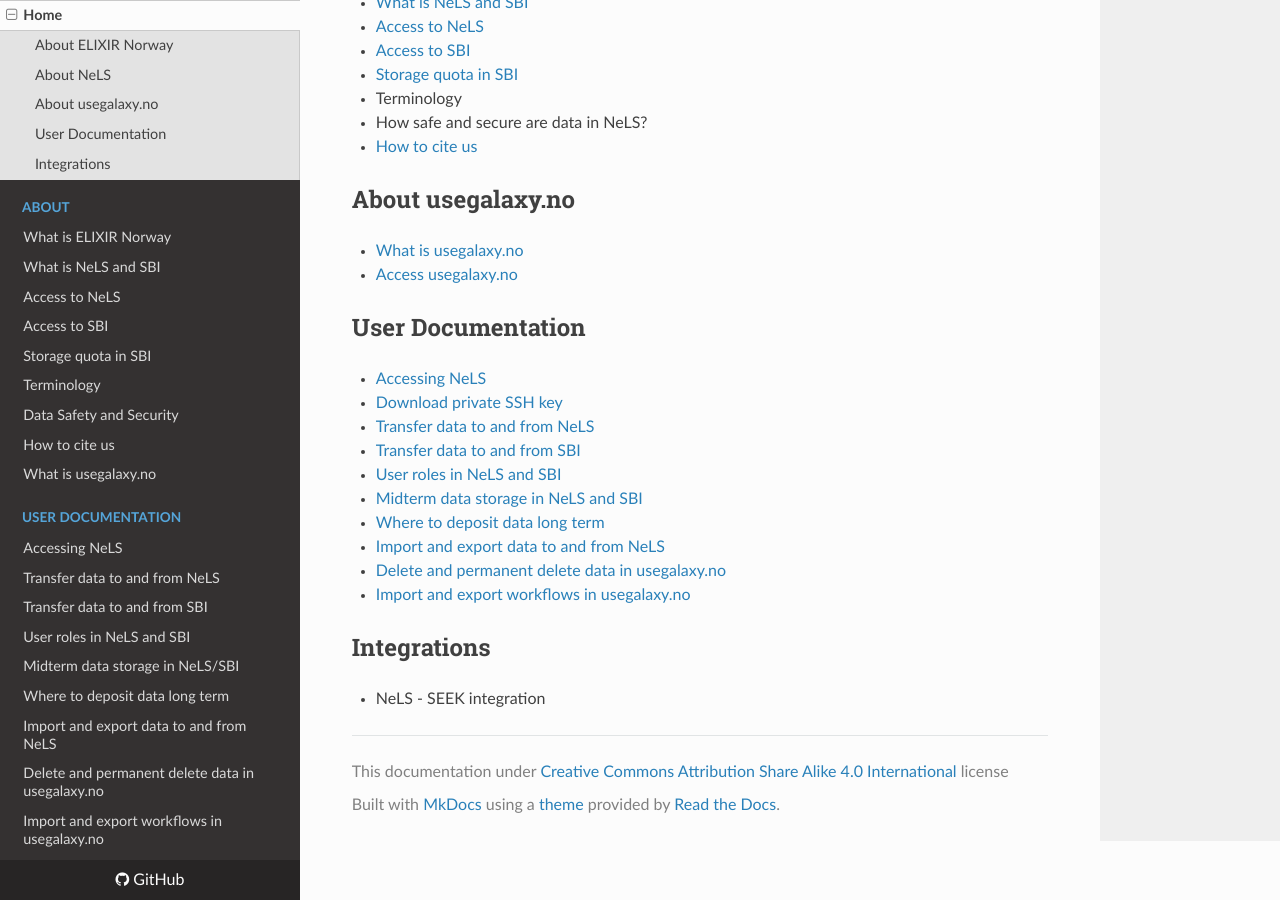
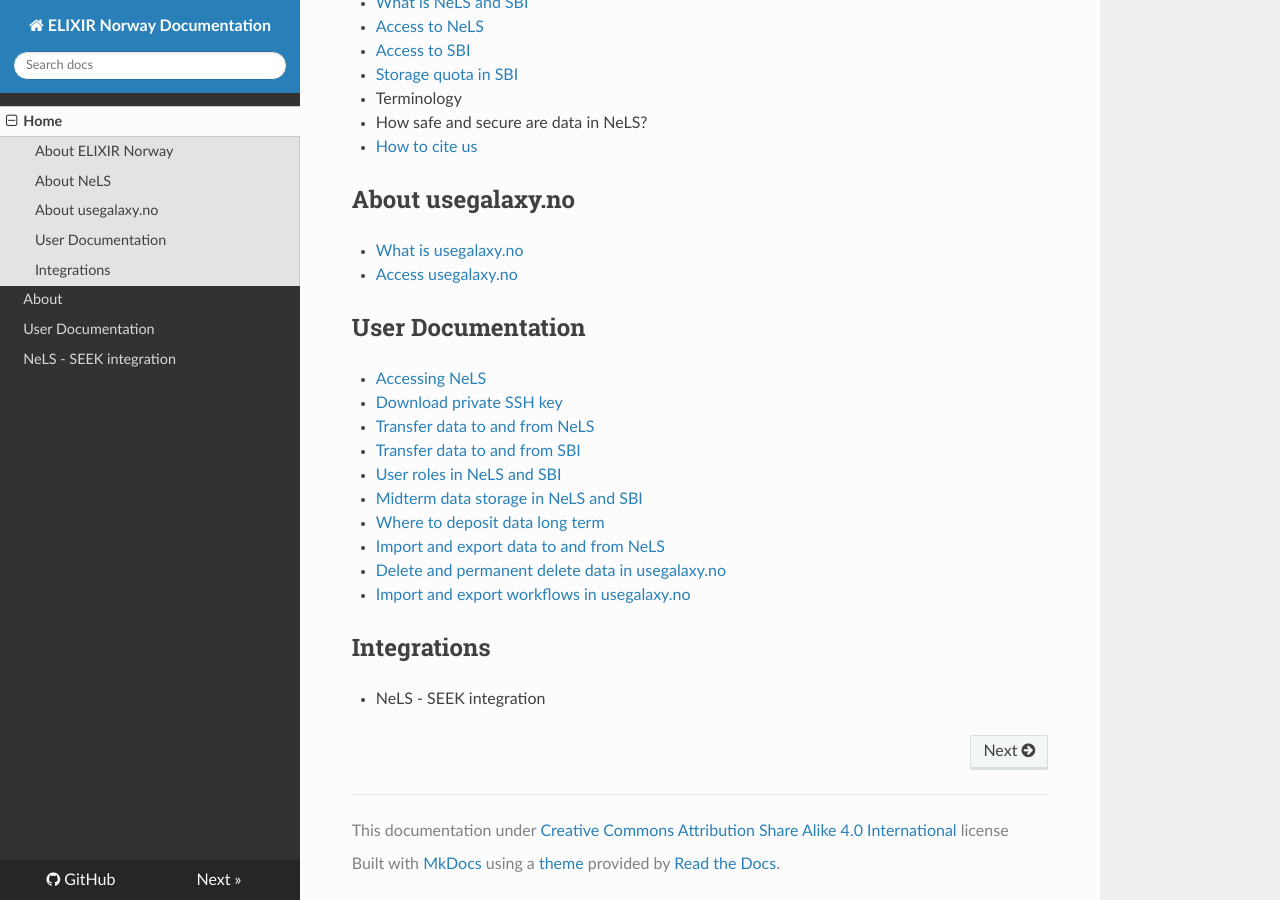
Before and after one commit to elixir-no-nels/nels-docs, an MkDocs documentation site: the page built from docs/index.md, in a window 1280 px wide and 900 px high, scrolled down 550 px. Built offline with MkDocs 1.6.1, drawn with Linux system fonts in a browser that asks for light colours; nearby versions of some CDN libraries.

Commit message:
Re-organising the mkdocs.yaml
Removed all subsections. Having issues displaying the page in readthedocs

```diff
--- a/docs/index.md
+++ b/docs/index.md
@@ -20,8 +20,8 @@
 * [How to cite us](about.html#how-to-cite-us)
 
 ## About usegalaxy.no
-* [What is usegalaxy.no](./about.html#what-is-usegalaxyno)
-* [Access usegalaxy.no](./about.html#access-usegalaxyno)
+* [What is usegalaxy.no](about.html#what-is-usegalaxyno)
+* [Access usegalaxy.no](about.html#access-usegalaxyno)
 
 ## User Documentation
 * [Accessing NeLS](user-doc.html#accessing-nels)
--- a/mkdocs.yml
+++ b/mkdocs.yml
@@ -13,26 +13,6 @@
         permalink: True
 nav:
  - Home: 'index.md'
- - About:
-   - What is ELIXIR Norway: './about.html#what-is-elixir-norway'
-   - What is NeLS and SBI: 'about.html#what-is-nels-and-sbi'
-   - Access to NeLS: 'about.html#access-to-nels'
-   - Access to SBI: 'about.html#access-to-sbi'
-   - Storage quota in SBI: 'about.html#storage-quota-in-sbi'
-   - Terminology: 'about.html#terminology'
-   - Data Safety and Security: 'about.html#how-safe-and-secure-are-data-in-nels'
-   - How to cite us: 'about.html#how-to-cite-us'
-   - What is usegalaxy.no: 'about.html#what-is-usegalaxyno'
- - User Documentation:
-   - Accessing NeLS: 'user-doc.html#accessing-nels'
-   - Transfer data to and from NeLS: 'user-doc.html#transfer-data-to-and-from-nels'
-   - Transfer data to and from SBI: 'user-doc.html#transfer-data-to-and-from-sbi'
-   - User roles in NeLS and SBI: 'user-doc.html#user-roles-in-nels-and-sbi'
-   - Midterm data storage in NeLS/SBI: 'user-doc.html#midterm-data-storage-in-nels-and-sbi'
-   - Where to deposit data long term: 'user-doc.html#where-to-deposit-data-long-term'
-   - Import and export data to and from NeLS: 'user-doc.html#import-and-export-galaxy-histories-to-and-from-nels'
-   - Delete and permanent delete data in usegalaxy.no: 'user-doc.html#delete-and-permanent-delete-data-in-usegalaxyno'
-   - Import and export workflows in usegalaxy.no: 'user-doc.html#import-and-export-workflows-in-usegalaxyno'
-   - Where: 'user-doc.html#Where'
- - Integrations:
-   - NeLS - SEEK integration: 'integrations.html#NeLS - SEEK integration'
+ - About: 'about.md'
+ - User Documentation: 'user-doc.md'
+ - NeLS - SEEK integration: 'integrations.md'
```
Also changed, not shown: README.rst (deleted).
